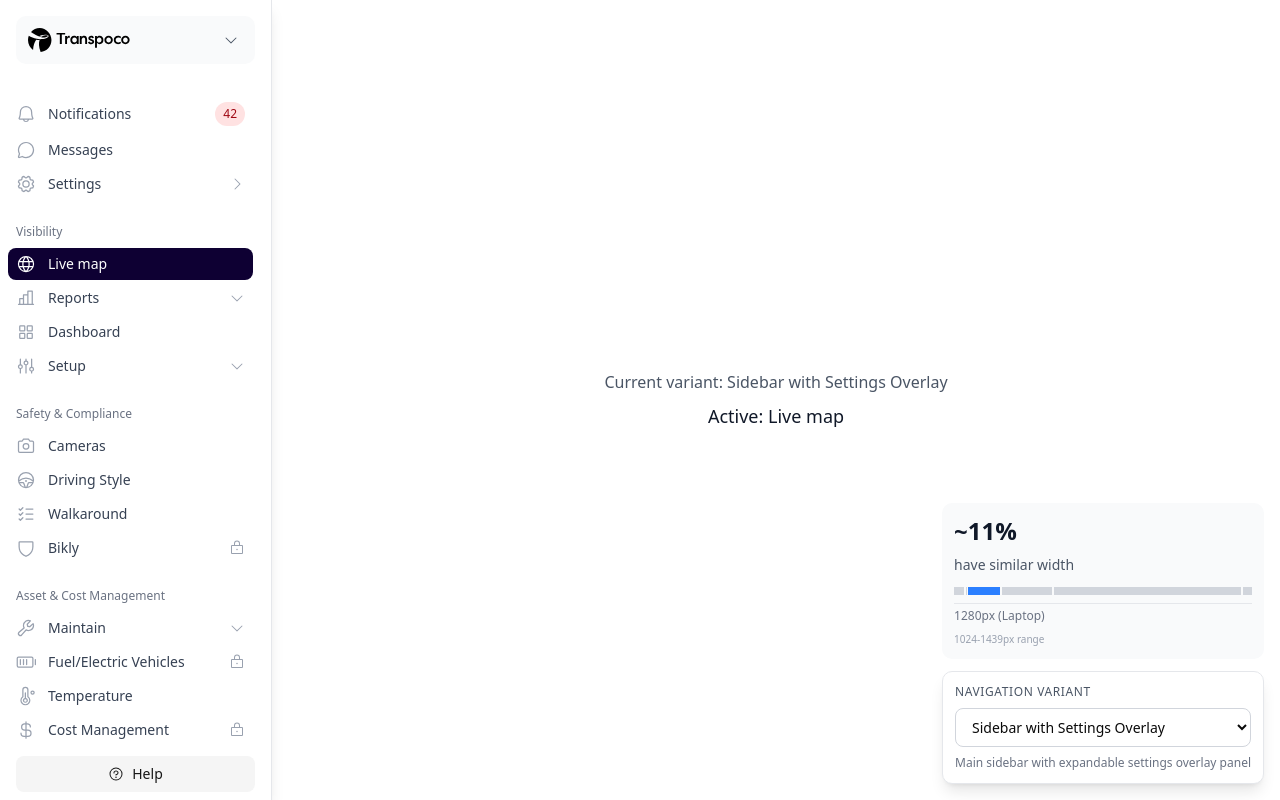
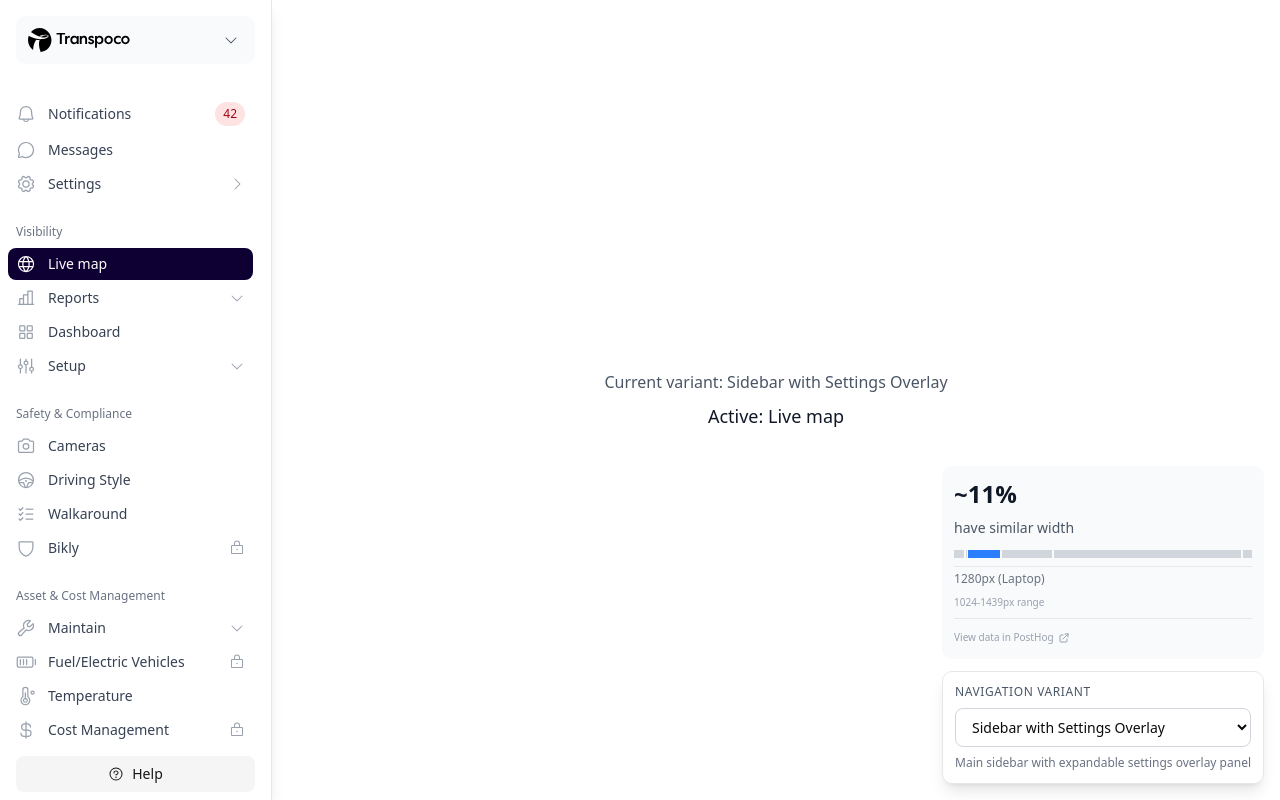
Before and after one commit to antoinepirard/transpoco-track, a Next.js app: page /new-navigation in a window 1280 px wide. Built offline with nearby package versions, Linux system fonts and the light colour scheme.

Commit message:
feat: add PostHog link to ResolutionMetadata for enhanced data insights

```diff
--- a/src/components/navigation/ResolutionMetadata.tsx
+++ b/src/components/navigation/ResolutionMetadata.tsx
@@ -180,6 +180,21 @@ export function ResolutionMetadata() {
             </div>
           )}
         </div>
+
+        {/* PostHog link */}
+        <div className="pt-1 border-t border-gray-200">
+          <a
+            href="https://eu.posthog.com/project/75456/insights/eqDOk5IK"
+            target="_blank"
+            rel="noopener noreferrer"
+            className="text-[10px] text-gray-400 hover:text-gray-600 transition-colors inline-flex items-center gap-1"
+          >
+            View data in PostHog
+            <svg className="w-3 h-3" fill="none" stroke="currentColor" viewBox="0 0 24 24">
+              <path strokeLinecap="round" strokeLinejoin="round" strokeWidth={2} d="M10 6H6a2 2 0 00-2 2v10a2 2 0 002 2h10a2 2 0 002-2v-4M14 4h6m0 0v6m0-6L10 14" />
+            </svg>
+          </a>
+        </div>
       </div>
     </div>
   );
```
